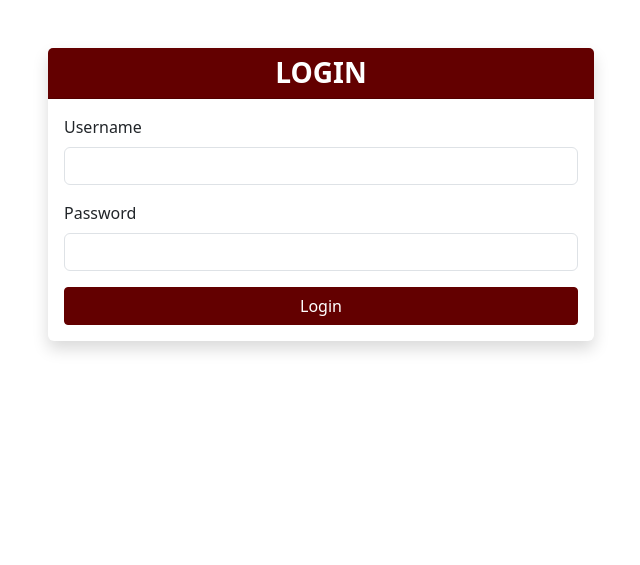
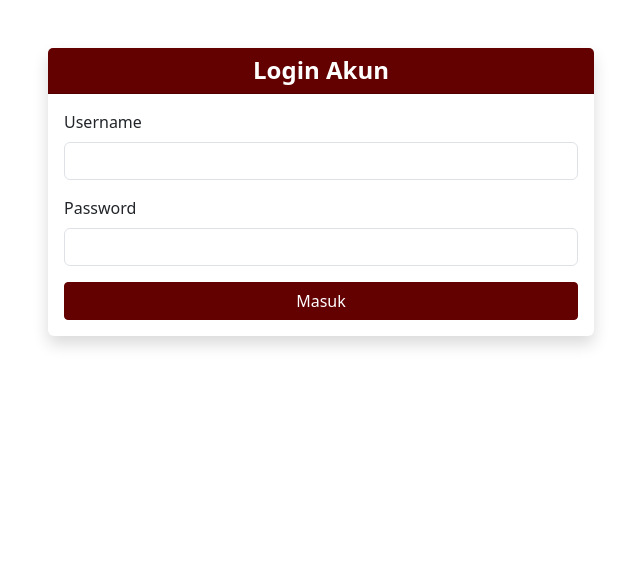
Before and after one commit to farhanzaidann/rown-roastery, a Flask app: page /login in a window 1280 px wide. Shown: the part 67-632 px from the top of the page, without its empty margins (319-959 px from the left). Run offline with Flask 3, Linux system fonts and the light colour scheme.

Commit message:
farhan: update ui

```diff
--- a/templates/create.html
+++ b/templates/create.html
@@ -18,7 +18,7 @@
     <div class="row justify-content-center">
         <div class="col-md-8">
             <div class="card shadow">
-                <div class="card-header bg-primary-red text-white">
+                <div class="card-header bg-dark-red text-white">
                     <h3 class="card-title mb-0">Tambah Produk Baru</h3>
                 </div>
                 <div class="card-body">
--- a/templates/login.html
+++ b/templates/login.html
@@ -8,7 +8,7 @@
         <div class="col-md-6">
             <div class="card border-primary-red shadow">
                 <div class="card-header bg-dark-red text-white">
-                    <h3 class="text-center fw-bold mb-0">LOGIN</h3>
+                    <h4 class="text-center fw-bold mb-0">Login Akun</h4>
                 </div>
                 <div class="card-body">
                     {% with messages = get_flashed_messages(with_categories=true) %}
@@ -32,7 +32,7 @@
                             <input type="password" class="form-control" id="password" name="password" required>
                         </div>
                         <div class="d-grid">
-                            <button type="submit" class="btn btn-primary-red">Login</button>
+                            <button type="submit" class="btn btn-primary-red">Masuk</button>
                         </div>
                     </form>
                 </div>
--- a/templates/update.html
+++ b/templates/update.html
@@ -18,7 +18,7 @@
     <div class="row justify-content-center">
         <div class="col-md-8">
             <div class="card shadow">
-                <div class="card-header bg-primary-red text-white">
+                <div class="card-header bg-dark-red text-white">
                     <h3 class="card-title mb-0">Ubah Produk - {{ product.nama }}</h3>
                 </div>
                 <div class="card-body">
```
